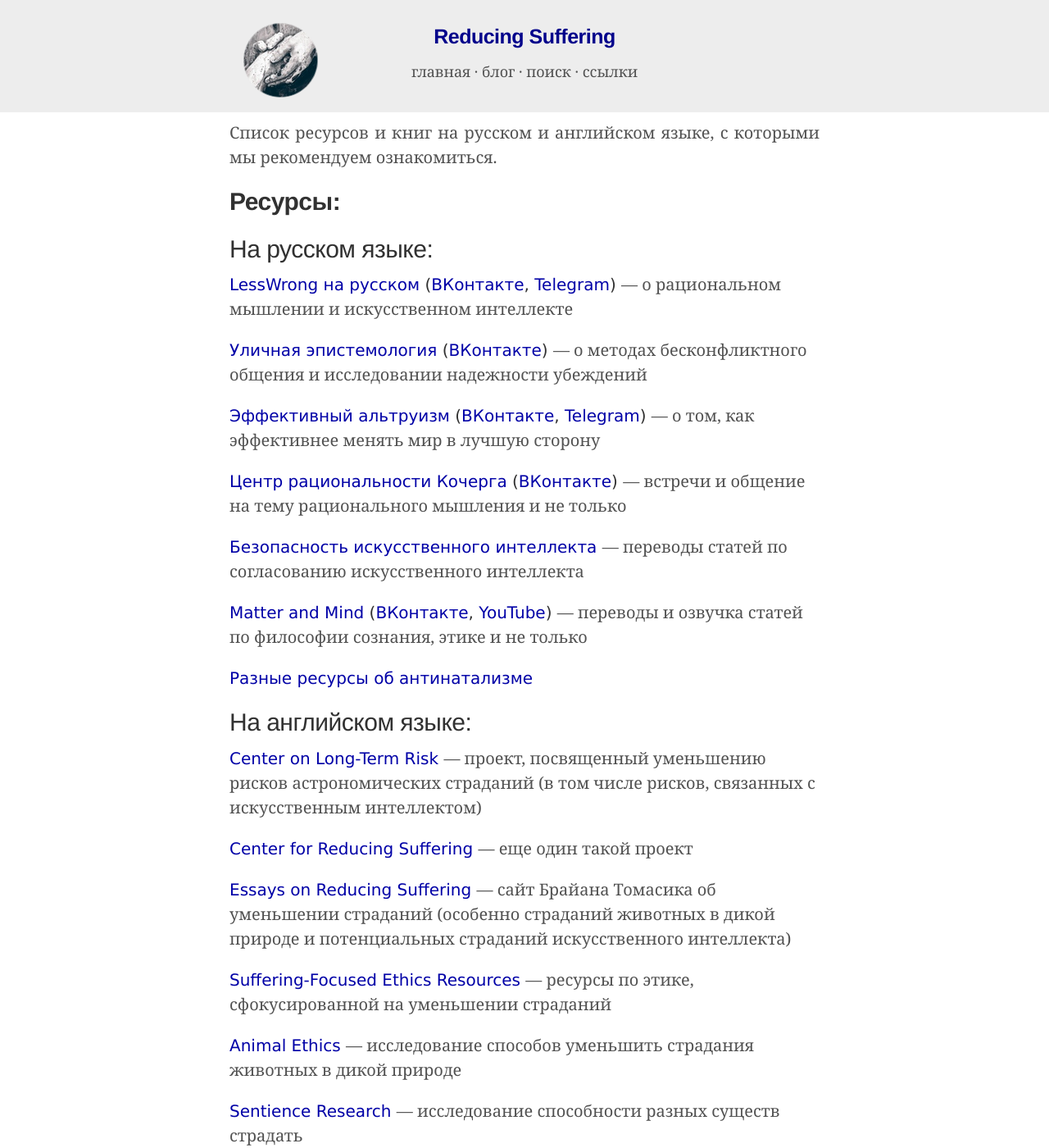
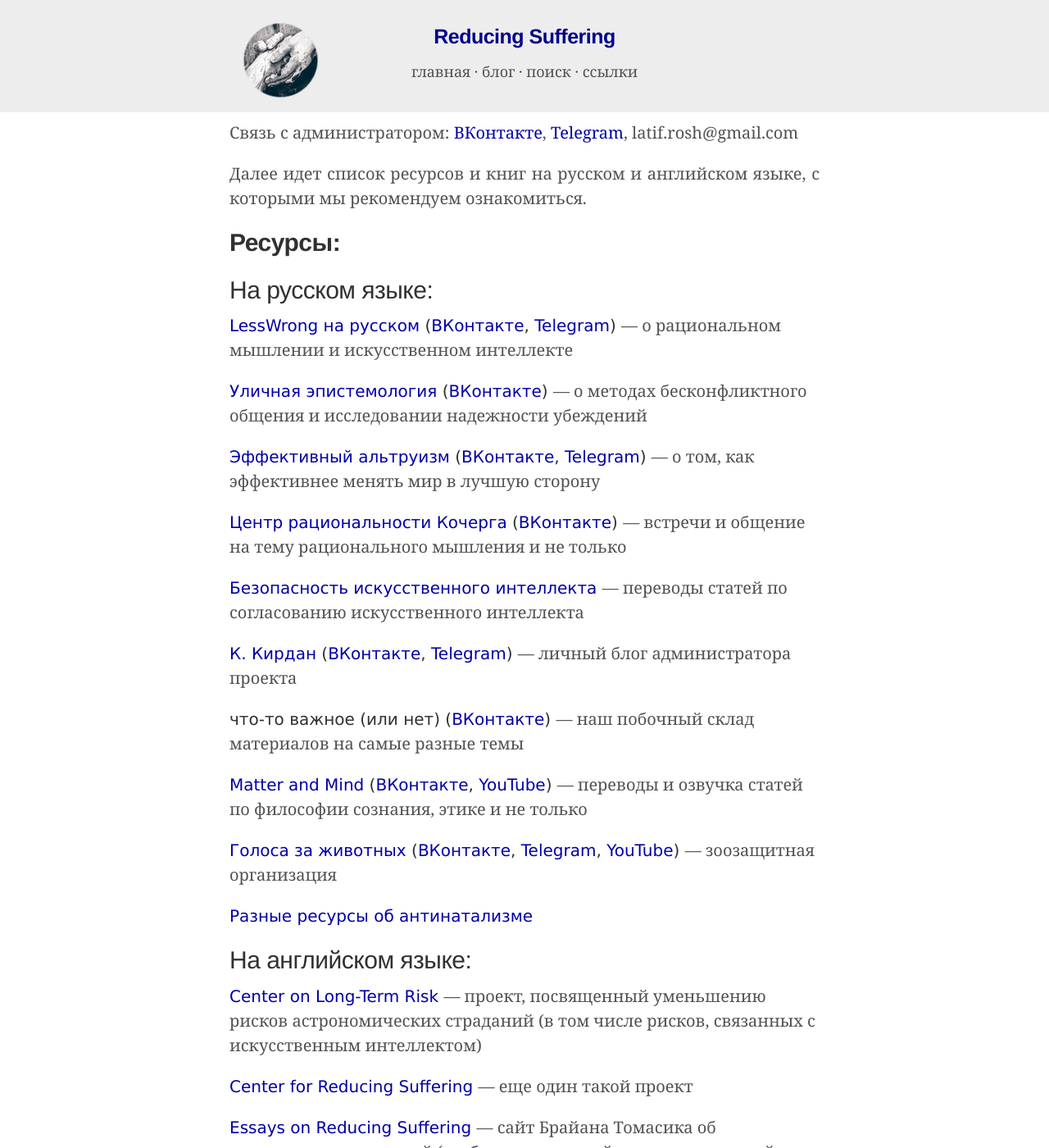
Before and after one commit to ReducingSuffering/reducingsuffering.github.io, a Jekyll site: the page built from links.md, in a window 1280 px wide and 1400 px high. Shown: the whole window at 82% size. Built offline with Jekyll 4.4.1, drawn with Linux system fonts in a browser that asks for light colours.

Commit message:
Update links.md

```diff
--- a/links.md
+++ b/links.md
@@ -2,7 +2,9 @@
 layout: blog
 title: "Reducing Suffering: рекомендации"
 ---
-Список ресурсов и книг на русском и английском языке, с которыми мы рекомендуем ознакомиться.
+Связь с администратором: [ВКонтакте](https://vk.com/latif_rosh), [Telegram](https://t.me/KKirdan), latif.rosh@gmail.com
+
+Далее идет список ресурсов и книг на русском и английском языке, с которыми мы рекомендуем ознакомиться.
 
 <h2><b>Ресурсы:</b></h2>
 
@@ -13,10 +15,13 @@ title: "Reducing Suffering: рекомендации"
 {% include project-entry.html title="Эффективный альтруизм" url="https://ea-ru.org/" vk="https://vk.com/public71205962" telegram="https://t.me/effectivealtruism" text="о том, как эффективнее менять мир в лучшую сторону" %}
 {% include project-entry.html title="Центр рациональности Кочерга" url="https://kocherga-club.ru/" vk="https://vk.com/kocherga_club" text="встречи и общение на тему рационального мышления и не только" %}
 {% include project-entry.html title="Безопасность искусственного интеллекта" url="https://aisafety.ru/" text="переводы статей по согласованию искусственного интеллекта" %}
-{% include project-entry.html title="Matter and Mind" url="https://ubq124.wordpress.com" vk="https://vk.com/public44220375" youtube="https://www.youtube.com/c/MatterandMind" text="переводы и озвучка статей по философии сознания, этике и не только" %}
-{% include project-entry.html title="Разные ресурсы об антинатализме" url="https://reducingsuffering.github.io/520.html" %}
 <!--{% include project-entry.html title="Brick of Knowledge" url="https://brickofknowledge.com/" telegram="https://t.me/brickofknowledge" text="переводы статей из Стэнфордской энциклопедии философии" %}
 {% include project-entry.html title="Philosophy.ru" url="https://philosophy.ru/" text="переводы статей из Стэнфордской энциклопедии философии" %}-->
+{% include project-entry.html title="К. Кирдан" url="https://kkirdan.github.io/" vk="https://vk.com/kirdan" telegram="https://t.me/k_kirdan" text="личный блог администратора проекта" %}
+{% include project-entry.html title="что-то важное (или нет)" vk="https://vk.com/public194967191" text="наш побочный склад материалов на самые разные темы" %}
+{% include project-entry.html title="Matter and Mind" url="https://ubq124.wordpress.com" vk="https://vk.com/public44220375" youtube="https://www.youtube.com/c/MatterandMind" text="переводы и озвучка статей по философии сознания, этике и не только" %}
+{% include project-entry.html title="Голоса за животных" url="https://voicesforanimals.ru/" vk="https://vk.com/voicesforanimals" telegram="https://t.me/voicesforanimals" youtube="https://www.youtube.com/voicesforanimals" text="зоозащитная организация" %}
+{% include project-entry.html title="Разные ресурсы об антинатализме" url="https://reducingsuffering.github.io/520.html" %}
 
 ## На английском языке:
 
@@ -38,5 +43,5 @@ title: "Reducing Suffering: рекомендации"
 
 ## На английском языке:
 
-{% include project-entry.html author="Magnus Vinding" title="Suffering-Focused Ethics: Defense and Implications" url="https://magnusvinding.com/2020/05/31/suffering-focused-ethics-defense-and-implications/" text="об этике, сфокусированной на уменьшении страданий " %}
+{% include project-entry.html author="Magnus Vinding" title="Suffering-Focused Ethics: Defense and Implications" url="https://magnusvinding.com/2020/05/31/suffering-focused-ethics-defense-and-implications/" text="об этике, сфокусированной на уменьшении страданий" %}
 {% include project-entry.html author="Tobias Baumann" title="Avoiding the Worst: How to Prevent a Moral Catastrophe" url="https://centerforreducingsuffering.org/research/avoiding-the-worst/" text="о том, как избежать рисков распространения астрономических страданий" %}
```
